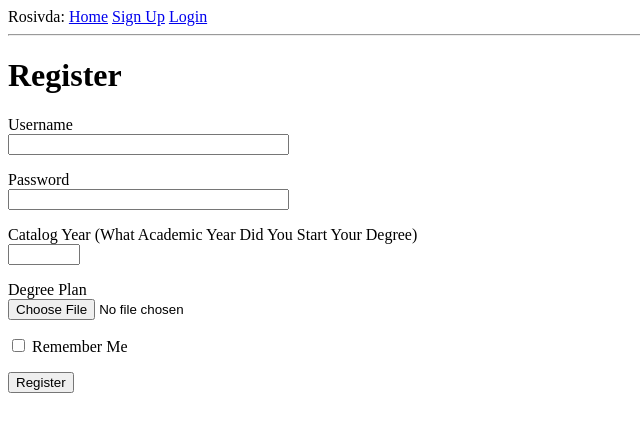
After one commit to yams-yams/hack-2, a Flask app: page /register in a window 1280 px wide. The commit adds this page. Shown: the top 432 px of the page, without its empty margins (0-640 px from the left). Run offline with Flask 3, Linux system fonts and the light colour scheme.

Commit message:
Register Form

```diff
--- a/app/forms.py
+++ b/app/forms.py
@@ -1,9 +1,21 @@
 from flask_wtf import FlaskForm
-from wtforms import StringField, PasswordField, BooleanField, SubmitField
-from wtforms.validators import DataRequired
+from wtforms import StringField, PasswordField, BooleanField, SubmitField, IntegerField, FileField
+from wtforms.validators import DataRequired, NumberRange, Optional
 
 class LoginForm(FlaskForm):
     username = StringField('Username', validators=[DataRequired()])
     password = PasswordField('Password', validators=[DataRequired()])
     remember_me = BooleanField('Remember Me')
     submit = SubmitField('Sign In')
+
+class RegisterForm(FlaskForm):
+    username = StringField('Username', validators=[DataRequired()])
+    password = PasswordField('Password', validators=[DataRequired()])
+    year = IntegerField('Catalog Year (What Academic Year Did You Start Your Degree)', validators=[DataRequired(),NumberRange(min=2013,max=2023)])
+    file = FileField('Degree Plan', validators=[Optional(strip_whitespace=True)])
+    remember_me = BooleanField('Remember Me')
+    submit = SubmitField('Register')
+
+class RequestForm(FlaskForm):
+    query = StringField('What is your question?', validators=[DataRequired()])
+    submit = SubmitField('Submit')
--- a/app/routes.py
+++ b/app/routes.py
@@ -1,6 +1,6 @@
 from app import app
 from flask import render_template, flash, redirect, url_for
-from app.forms import LoginForm
+from app.forms import LoginForm, RegisterForm
 
 @app.route('/')
 @app.route('/index')
@@ -15,3 +15,11 @@ def login():
         flash('Login requested for user {}, remember_me={}'.format(form.username.data, form.remember_me.data))
         return redirect(url_for('index'))
     return render_template('login.html', title='Sign In', form=form)
+
+@app.route('/register', methods=['GET', 'POST'])
+def register():
+    form = RegisterForm()
+    if form.validate_on_submit():
+        flash('Registration requested for user {}, remember_me={}'.format(form.username.data, form.year.data, form.remember_me.data))
+        return redirect(url_for('index'))
+    return render_template('register.html', title='Sign Up', form=form)
--- a/app/templates/base.html
+++ b/app/templates/base.html
@@ -11,6 +11,7 @@
       <div>
          Rosivda:
          <a href="{{ url_for('index') }}">Home</a>
+         <a href="{{ url_for('register') }}">Sign Up</a>
          <a href="{{ url_for('login') }}">Login</a>
       </div>
         <hr>
--- /dev/null
+++ b/app/templates/register.html
@@ -0,0 +1,38 @@
+{% extends "base.html" %}
+
+{% block content %}
+   <h1>Register</h1>
+   <form action="" method="post" novalidate>
+      {{ form.hidden_tag() }}
+      <p>
+          {{ form.username.label }}<br>
+          {{ form.username(size=32) }}
+          {% for error in form.username.errors %}
+          <span style="color: red;">[{{ error }}]</span>
+          {% endfor %}
+      </p>
+      <p>
+          {{ form.password.label }}<br>
+          {{ form.password(size=32) }}
+          {% for error in form.password.errors %}
+          <span style="color: red;">[{{ error }}]</span>
+          {% endfor %}
+      </p>
+      <p>
+        {{ form.year.label }}<br>
+        {{ form.year(size=32) }}
+        {% for error in form.year.errors %}
+          <span style="color: red;">[{{ error }}]</span>
+          {% endfor %}
+      </p>
+      <p>
+        {{ form.file.label }}<br>
+        {{ form.file(size=32) }}
+        {% for error in form.year.errors %}
+          <span style="color: red;">[{{ error }}]</span>
+          {% endfor %}
+      </p>
+      <p>{{ form.remember_me() }} {{ form.remember_me.label }}</p>
+      <p>{{ form.submit() }}</p>
+  </form>
+{% endblock %}
```
Also changed, not shown: app/templates/request.html (added).
